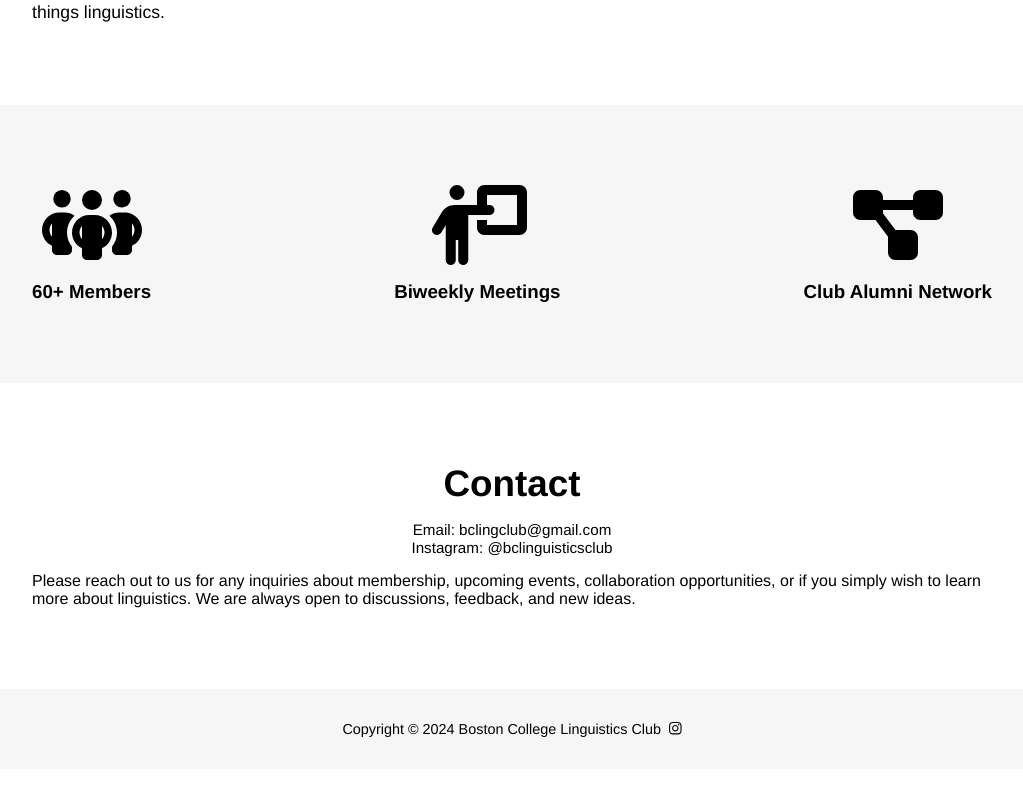
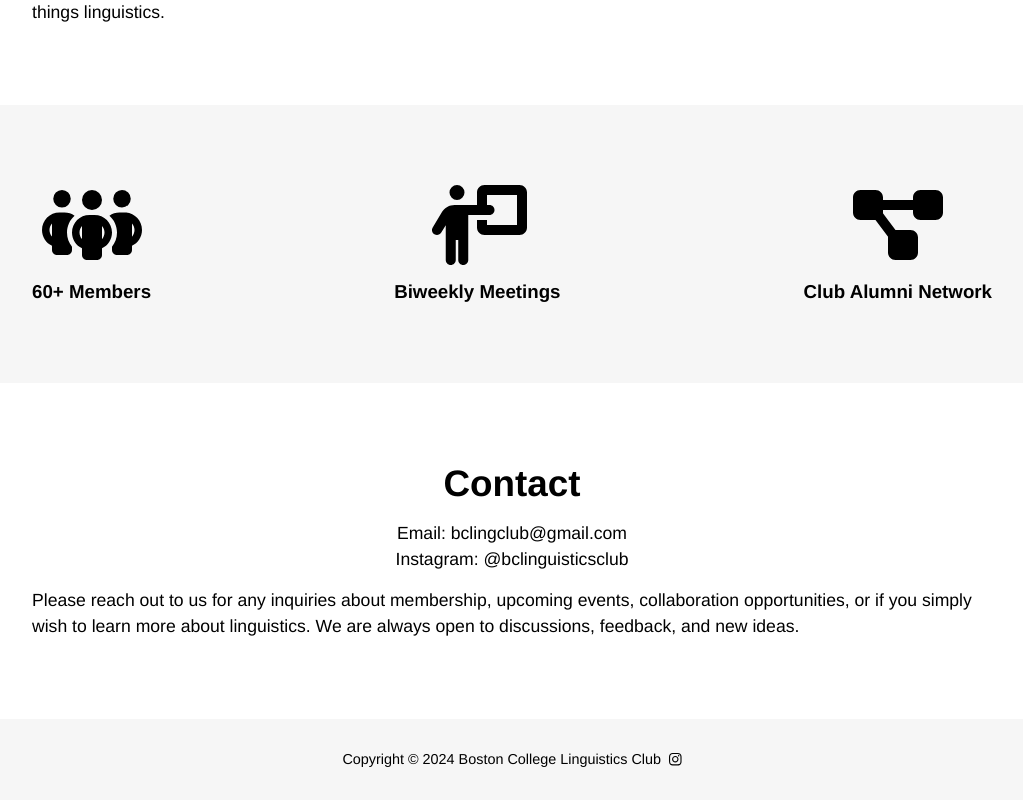
Before and after one commit to ljohr/lingclub, a React (Vite) app: page / in a window 1280 px wide. Shown: the part 1152-1952 px from the top of the page, without its empty margins (128-1151 px from the left). Before the commit the page ends 1921 px from the top, so only its background shows below. Built offline with nearby package versions, Linux system fonts and the light colour scheme.

Commit message:
Fixed contact font size

```diff
--- a/src/pages/Home.module.css
+++ b/src/pages/Home.module.css
@@ -68,7 +68,8 @@
   padding: 5rem 10rem;
 }
 
-.about p {
+.about p,
+.contact p {
   font-size: 1.1rem;
   line-height: 1.6rem;
 }
@@ -104,7 +105,6 @@
 .email {
   padding-bottom: 1rem;
   text-align: center;
-  font-size: 0.95rem;
 }
 
 @media screen and (max-width: 768px) {
```
